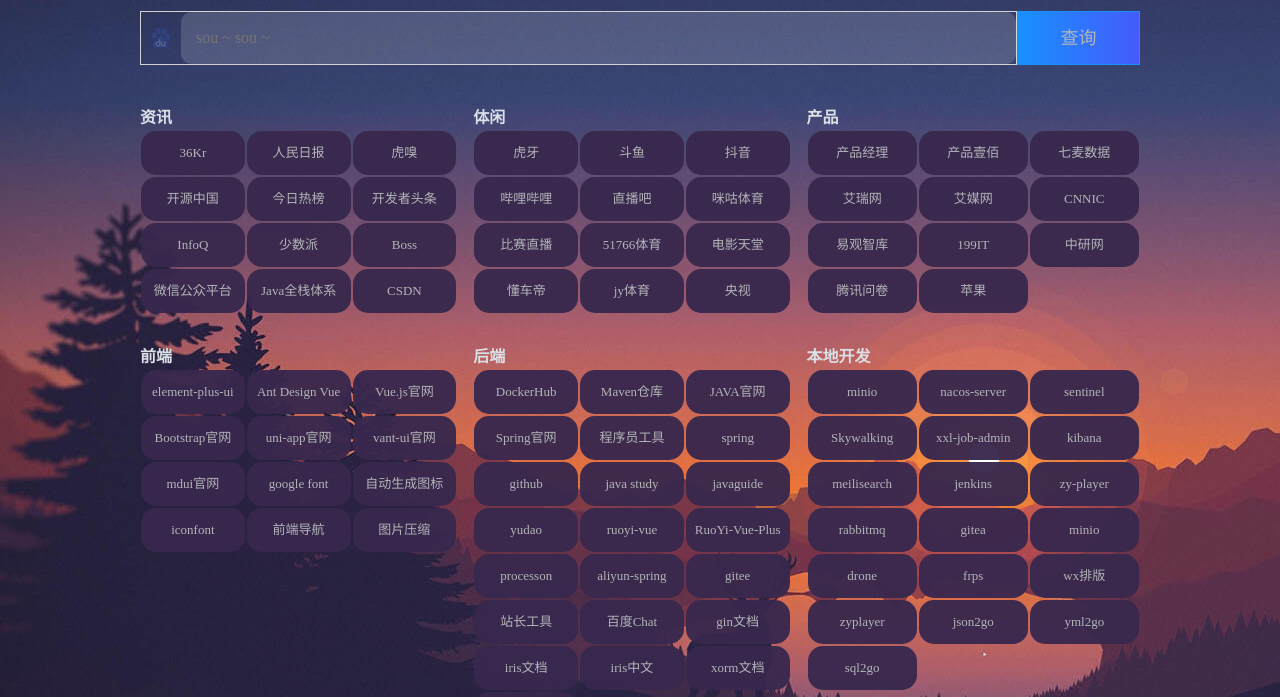
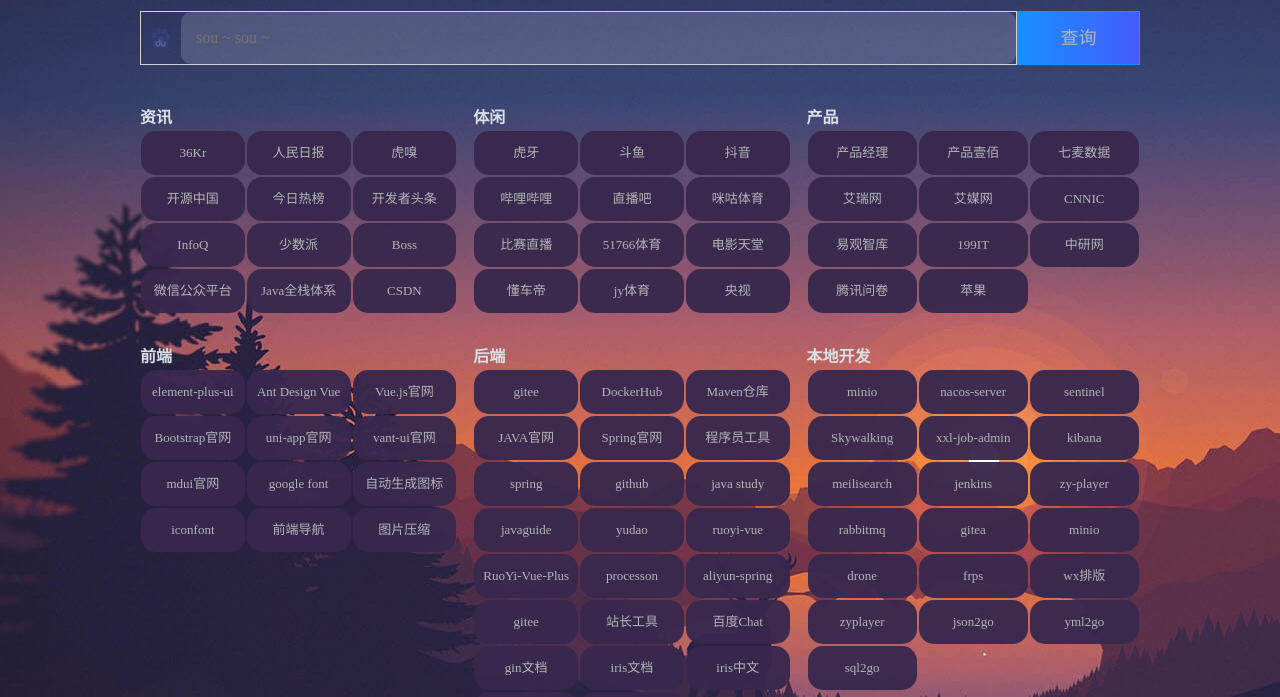
Before and after one commit to stylite1024/nav-site, a plain HTML site: page index.html in a window 1280 px wide. Shown: the part 103-800 px from the top of the page. Drawn offline with Linux system fonts and the light colour scheme; no server answers.

Commit message:
Update index.html

```diff
--- a/index.html
+++ b/index.html
@@ -166,6 +166,7 @@
         <div class="jj-list">
           <div class="jj-list-tit">后端</div>
           <ul class="jj-list-con">
+            <li><a href="https://gitee.com" class="jj-list-link" target="_blank">gitee</a></li>
             <li><a href="https://hub.docker.com" class="jj-list-link" target="_blank">DockerHub</a></li>
             <li><a href="https://search.maven.org/" class="jj-list-link" target="_blank">Maven仓库</a></li>
             <li><a href="https://developer.oracle.com/cn/java/" class="jj-list-link" target="_blank">JAVA官网</a></li>
```
